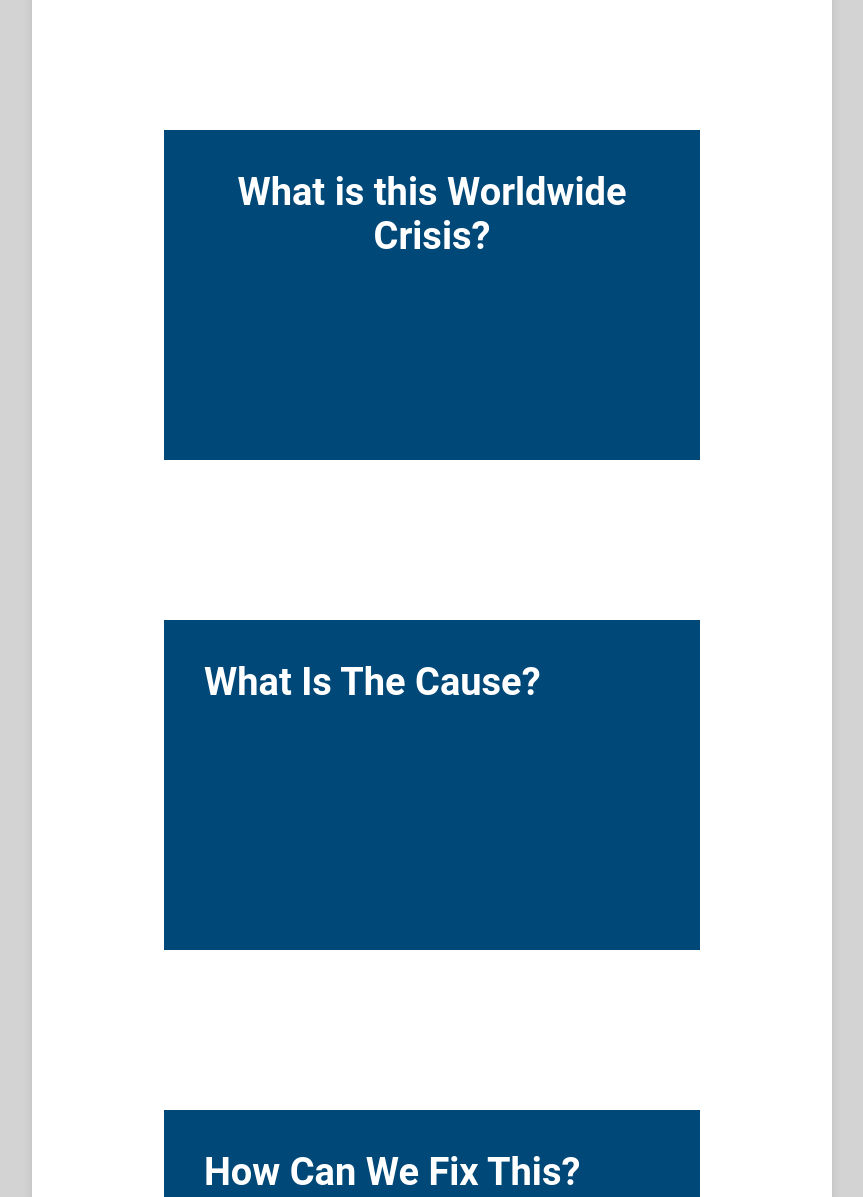
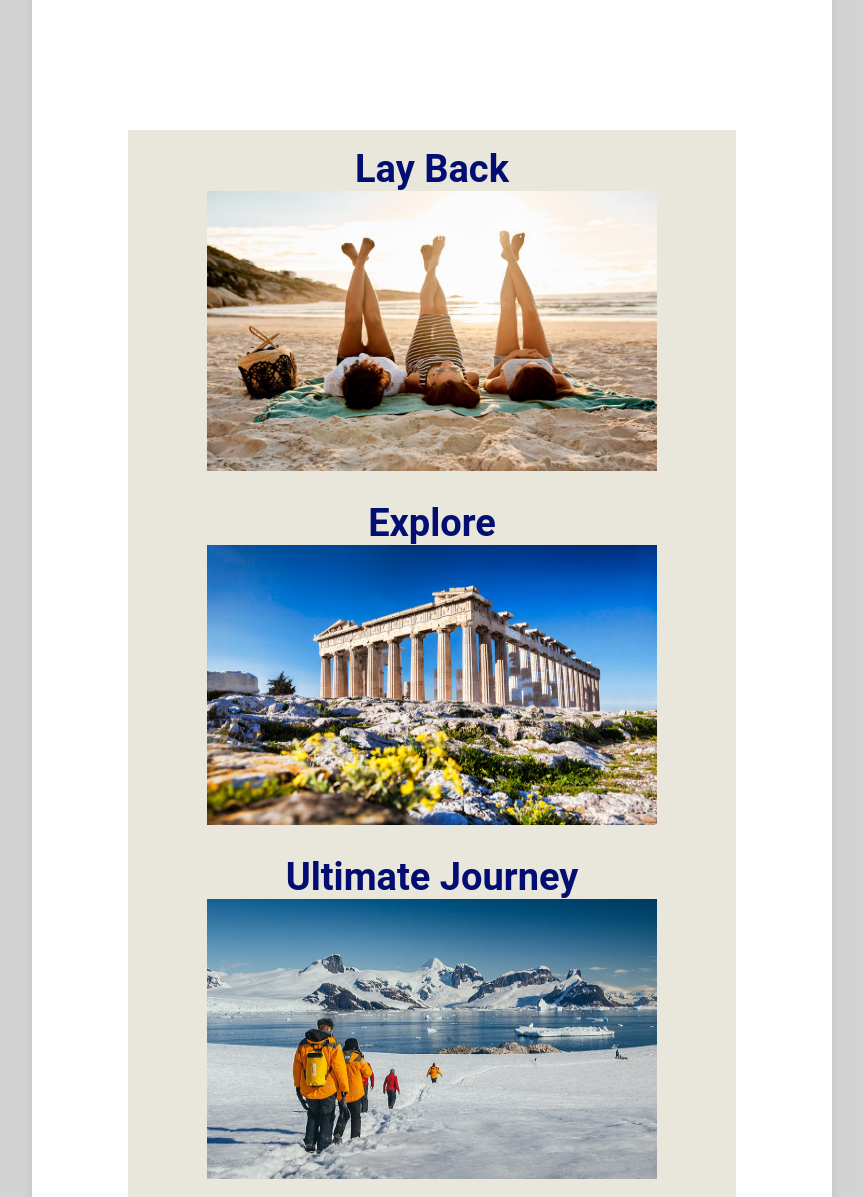
Before and after one commit to franRov13/Hackathon_CO, a plain HTML site: page index.html in a window 1280 px wide. Shown: the part 580-1777 px from the top of the page, without its empty margins (208-1071 px from the left). Drawn offline with Linux system fonts and the light colour scheme; no server answers.

Commit message:
Added images inside a section

```diff
--- a/index.html
+++ b/index.html
@@ -60,27 +60,21 @@
     </div>
 
     <div class="section">
-      <div>
-        <h1 font size="-2">What is this Worldwide Crisis?</h1>
-        <p>
-        </p>
-      </div>
-          <img src='img/World-Hunger.jpeg' alt=''/>
+      <figure>
+        <h1>Lay Back</h1>
+        <img src='img/LayBack.jpg' alt='Photo 1' style="width: 450px;" />
+      </figure>
+
+      <figure>
+        <h1>Explore</h1>
+        <img src='img/Explore.jpg' alt='Photo 2' style="width: 450px;" />
+      </figure>
+
+      <figure>
+        <h1>Ultimate Journey</h1>
+        <img src='img/UltimateJourney.jpg' alt='Photo 3' style="width: 450px;" />
+      </figure>
     </div>
-    <div class="section">
-      <div>
-        <h1 id='About' font size="-2">What Is The Cause?</h1>
-        <p>
-        </p>
-      </div>
-          <img src='img/picture1.png' alt=''/>
-    </div>
-    <div class="section">
-      <div>
-        <h1 font size="-2">How Can We Fix This?</h1>
-        <p>
-        </p>
-      </div>
           <img src='img/favicon1.jpeg' alt=''/>
     </div>
     <div id="news">
--- a/style.css
+++ b/style.css
@@ -115,21 +115,29 @@ span {
 }
 
 .section {
-  background-color: #004878;
-  display: flex;
-  justify-content: space-between;
-  padding: 40px;
-  width: 60%;
+  background-color: #e9e7db;
+  padding-top: 0.1%;
+  padding-bottom: 0.1%;
+  width: 80%;
   margin: 10rem auto 0 auto;
+  margin-bottom: 10%;
 }
 .section img{
-  height: 250px
+  display: block;
+  margin: auto;
+  width: 650px;
+  height: 280px
 
+}
+
+.section figure {
+  display: block;
+  margin-bottom: 30px;
 }
 
 .section h1{
   margin: 0;
-  color: white;
+  color: rgb(2, 14, 114);
 }
 
 .section p{
```
Also changed, not shown: img/Explore.jpg (added), img/LayBack.jpg (added), img/UltimateJourney.jpg (added), img/UltimateJourney2.jpg (added).
